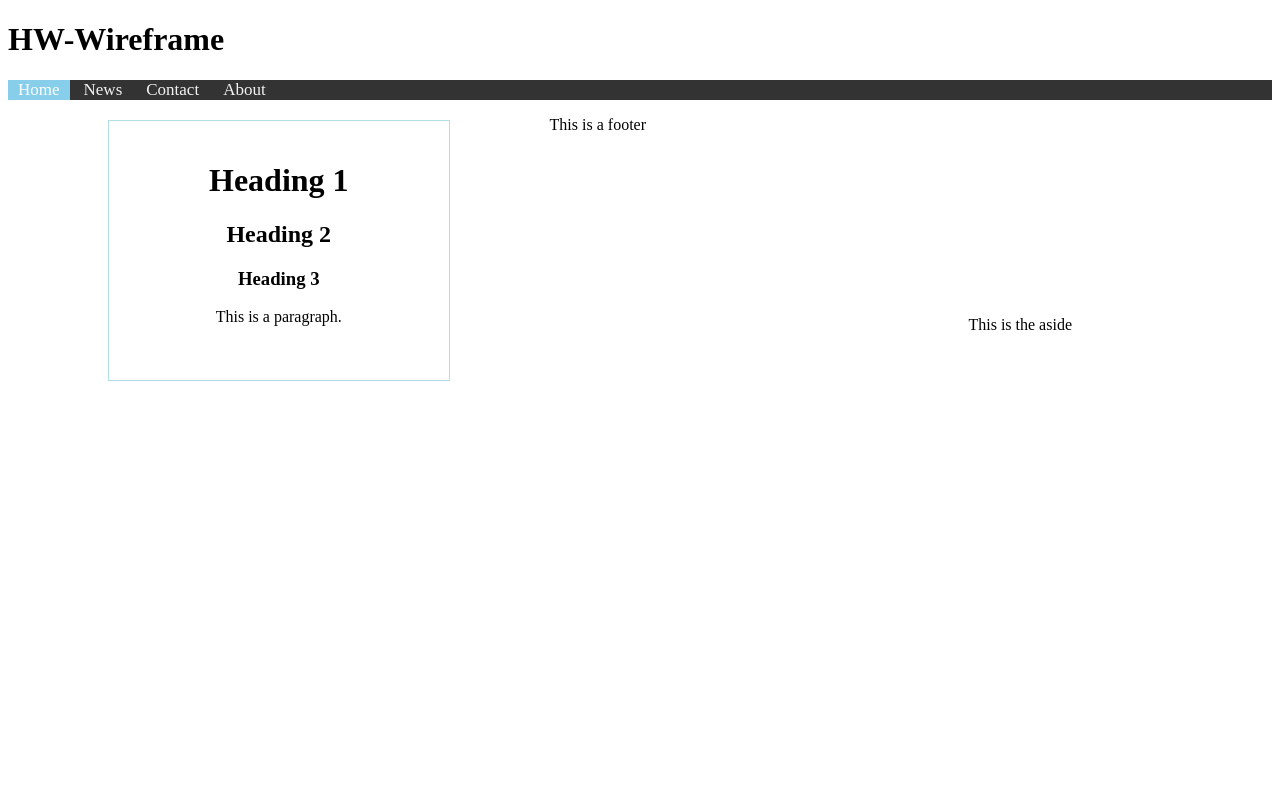
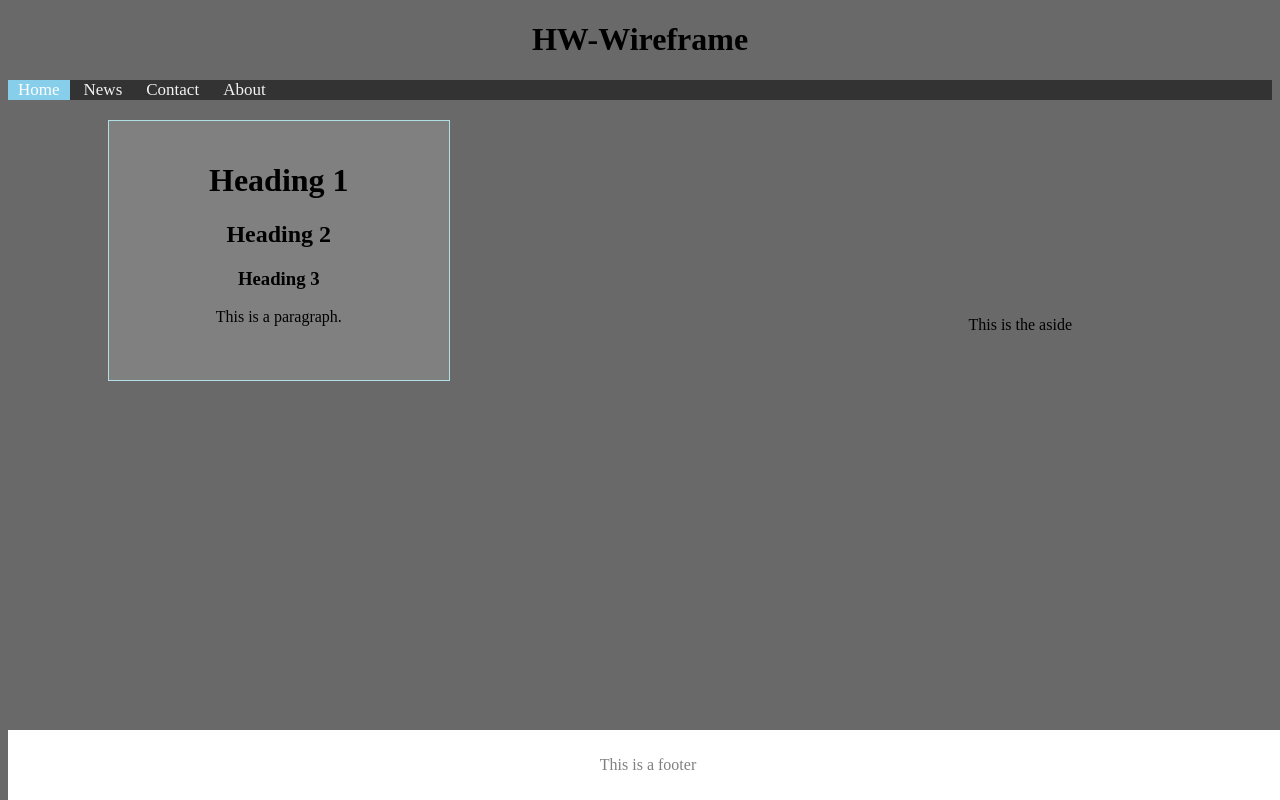
Before and after one commit to Christianlance85/HW-Wireframe, a plain HTML site: page index.html in a window 1280 px wide. Drawn offline with Linux system fonts and the light colour scheme.

Commit message:
Fixed the footer and made slight changes to the html format

```diff
--- a/style.css
+++ b/style.css
@@ -1,3 +1,14 @@
+* {
+  box-sizing: border-box;
+}
+/* centering the header */
+h1{
+  text-align: center;
+}
+/* changing the background color of the page. */
+body{
+  background-color: dimgrey;
+}
 /* Add a black background color to the top navigation */
 .topnav {
     background-color: #333;
@@ -6,7 +17,7 @@
 
   /* Style the links inside the navigation bar */
   .topnav a {
-      float: center;
+
     text-align: center;
     color: #f2f2f2;
 
@@ -28,27 +39,29 @@
   }
 
   /* Lower to the bottom of the page */
-  .articlesection {
-
+  .articlesection
+  {
 float: left;
-
 text-align: Center;
 padding: 20px 100px;
 margin: 20px 100px;
-
-
   }
-
+/*adding a white background to "section" */
+.section{
+  background-color:white;
+}
   /* adding a border to the article section */
   .articlesection{
     border: 1px solid powderblue;
-
+    background-color: grey;
   }
+  /* adding in the aside section */
   aside{
       float: right;
       padding: 100px;
       margin: 100px;
   }
+  /* stopping the sections below the aside from following or being affected by the "foat" function. */
   aside::after {
     float: right;
     text-align: center;
@@ -56,3 +69,13 @@ margin: 20px 100px;
     display: block;
     clear: both;
   }
+  /* creating style for the footer */
+  footer {
+    position: fixed;
+    bottom: 0;
+    background-color:white;
+    padding: 10px;
+    text-align: center;
+    color :gray;
+    width: 100%;
+  }
```
